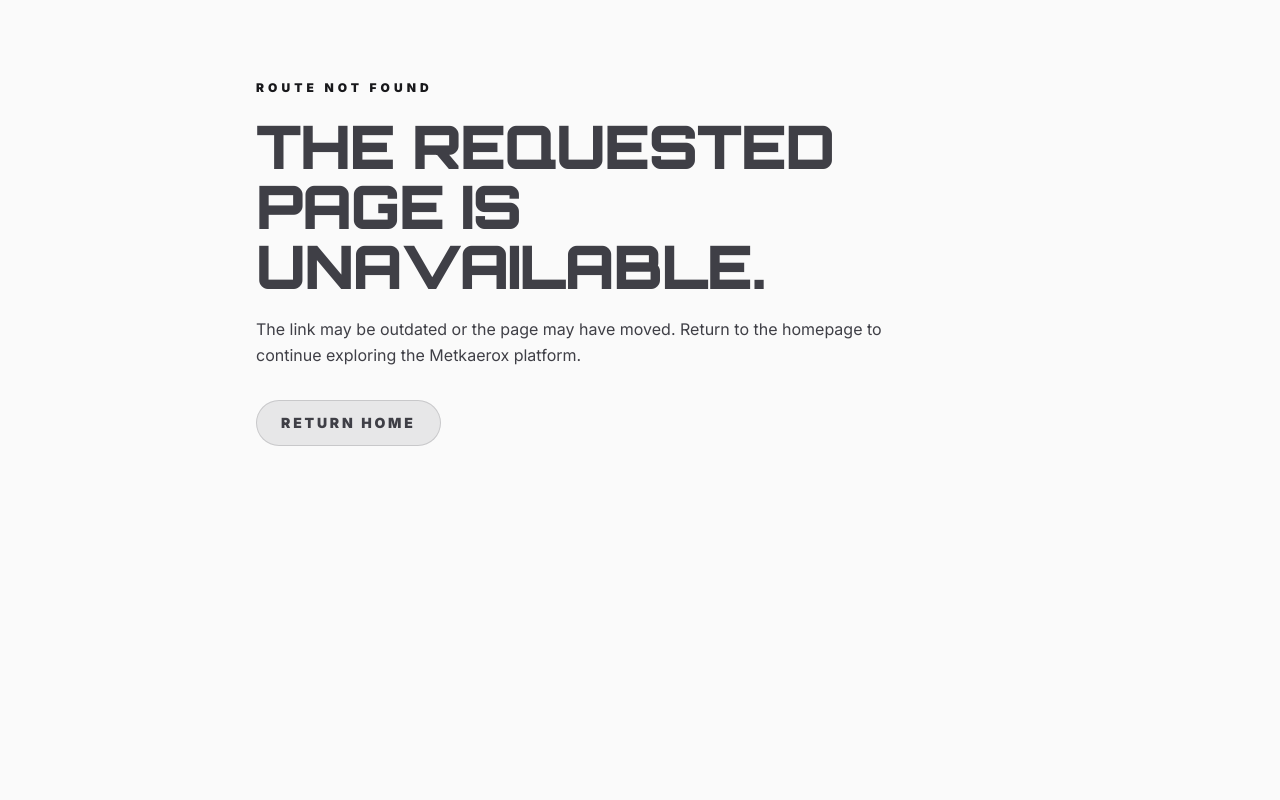
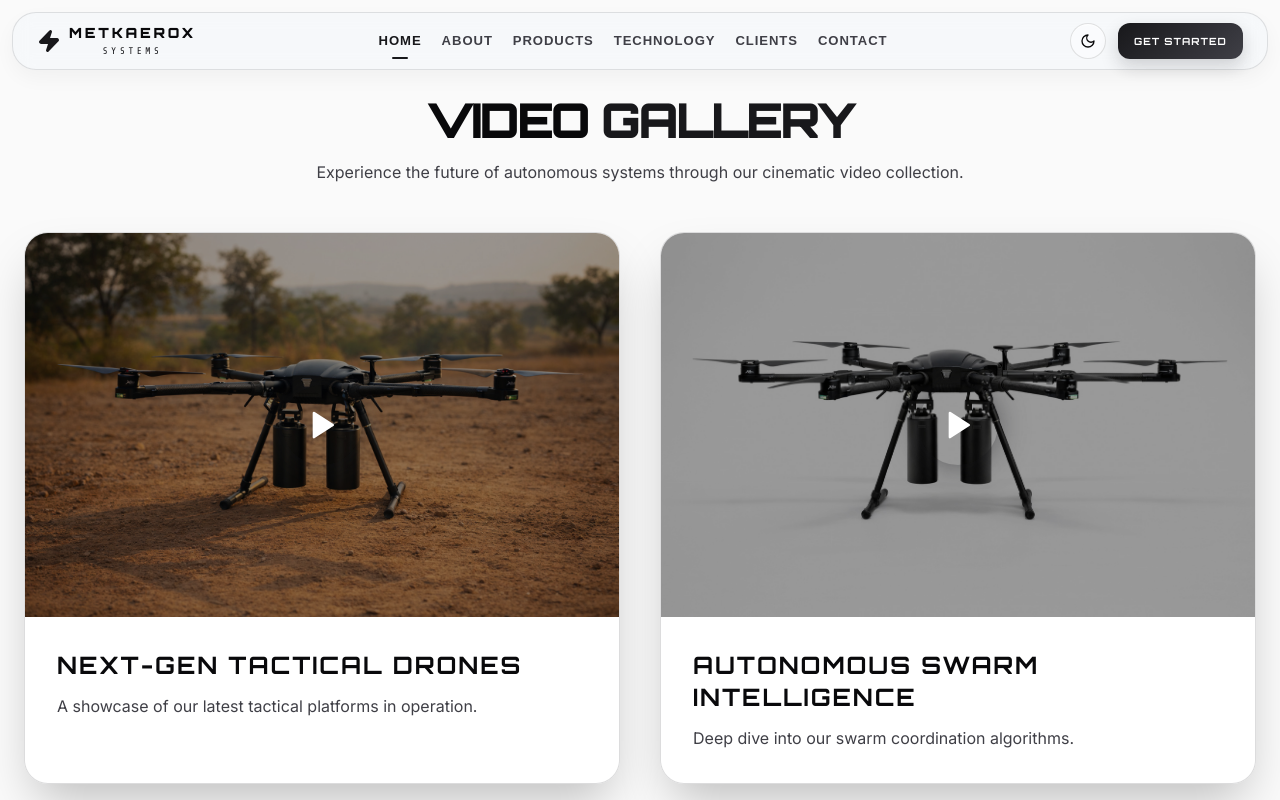
Before and after one commit to OmkarLinge/Metkaerox_Systems, a Next.js app: page /gallery/videos in a window 1280 px wide. Before the commit this address had no page. Shown: the top 800 px of the page. Built offline with nearby package versions, Linux system fonts and the light colour scheme.

Commit message:
feat: add gallery pages with image and video sections

```diff
--- /dev/null
+++ b/app/gallery/images/page.tsx
@@ -0,0 +1,87 @@
+"use client";
+
+import { useState, useEffect } from "react";
+import Navbar from "@/components/Navbar";
+import Footer from "@/components/Footer";
+import { imageGallery } from "@/data/gallery";
+import { motion } from "framer-motion";
+import Image from "next/image";
+
+import { useTheme } from "@/components/ClientLayout";
+
+export default function ImageGalleryPage() {
+  return (
+    <main className="min-h-screen pt-24 pb-12 overflow-hidden" style={{ backgroundColor: "var(--bg)", color: "var(--text)" }}>
+      <Navbar />
+
+      <div className="container mx-auto px-6">
+        <header className="mb-12 text-center">
+          <motion.h1
+            initial={{ opacity: 0, y: 20 }}
+            animate={{ opacity: 1, y: 0 }}
+            className="text-4xl md:text-5xl font-black mb-4 uppercase tracking-tighter"
+            style={{ fontFamily: "'Orbitron', sans-serif" }}
+          >
+            Image <span className="text-accent">Gallery</span>
+          </motion.h1>
+          <motion.p
+            initial={{ opacity: 0, y: 20 }}
+            animate={{ opacity: 1, y: 0 }}
+            transition={{ delay: 0.1 }}
+            className="text-muted max-w-2xl mx-auto"
+          >
+            Capturing the precision and power of Metkaerox unmanned aerial systems across diverse environments.
+          </motion.p>
+        </header>
+
+        <div className="grid grid-cols-1 md:grid-cols-2 lg:grid-cols-3 gap-8">
+          {imageGallery.map((item, index) => (
+            <motion.div
+              key={item.id}
+              initial={{ opacity: 0, scale: 0.9 }}
+              animate={{ opacity: 1, scale: 1 }}
+              transition={{ delay: index * 0.1 }}
+              className="group relative rounded-2xl overflow-hidden border border-accent bg-card-bg shadow-lg hover:shadow-accent/20 transition-all duration-500"
+            >
+              <div className="relative h-64 w-full overflow-hidden">
+                <Image
+                  src={item.image}
+                  alt={item.title}
+                  fill
+                  className="object-cover transition-transform duration-700 group-hover:scale-110"
+                />
+                <div className="absolute inset-0 bg-gradient-to-t from-black/80 via-transparent to-transparent opacity-0 group-hover:opacity-100 transition-opacity duration-500 flex flex-col justify-end p-6">
+                  <span className="text-[0.6rem] font-bold tracking-[0.2em] text-accent uppercase mb-1">
+                    {item.category}
+                  </span>
+                  <p className="text-white text-sm font-medium leading-tight">
+                    {item.description}
+                  </p>
+                </div>
+              </div>
+              <div className="p-5 border-t border-accent/10">
+                <h3 className="font-display text-lg font-bold tracking-tight mb-2 uppercase">
+                  {item.title}
+                </h3>
+              </div>
+            </motion.div>
+          ))}
+        </div>
+      </div>
+
+      <div className="mt-20">
+        <Footer />
+      </div>
+
+      <style
+        dangerouslySetInnerHTML={{
+          __html: `
+        .bg-card-bg { background-color: var(--card-bg); }
+        .text-accent { color: var(--accent); }
+        .border-accent { border-color: var(--border); }
+      `,
+        }}
+      />
+    </main>
+  );
+}
--- /dev/null
+++ b/app/gallery/videos/page.tsx
@@ -0,0 +1,126 @@
+"use client";
+
+import { useState, useEffect } from "react";
+import Navbar from "@/components/Navbar";
+import Footer from "@/components/Footer";
+import { videoGallery } from "@/data/gallery";
+import { motion, AnimatePresence } from "framer-motion";
+import Image from "next/image";
+import { Play, X } from "lucide-react";
+
+import { useTheme } from "@/components/ClientLayout";
+
+export default function VideoGalleryPage() {
+  const [activeVideo, setActiveVideo] = useState<string | null>(null);
+
+  return (
+    <main className="min-h-screen pt-24 pb-12 overflow-hidden" style={{ backgroundColor: "var(--bg)", color: "var(--text)" }}>
+      <Navbar />
+
+      <div className="container mx-auto px-6">
+        <header className="mb-12 text-center">
+          <motion.h1
+            initial={{ opacity: 0, y: 20 }}
+            animate={{ opacity: 1, y: 0 }}
+            className="text-4xl md:text-5xl font-black mb-4 uppercase tracking-tighter"
+            style={{ fontFamily: "'Orbitron', sans-serif" }}
+          >
+            Video <span className="text-accent">Gallery</span>
+          </motion.h1>
+          <motion.p
+            initial={{ opacity: 0, y: 20 }}
+            animate={{ opacity: 1, y: 0 }}
+            transition={{ delay: 0.1 }}
+            className="text-muted max-w-2xl mx-auto"
+          >
+            Experience the future of autonomous systems through our cinematic video collection.
+          </motion.p>
+        </header>
+
+        <div className="grid grid-cols-1 md:grid-cols-2 gap-10">
+          {videoGallery.map((item, index) => (
+            <motion.div
+              key={item.id}
+              initial={{ opacity: 0, x: index % 2 === 0 ? -30 : 30 }}
+              whileInView={{ opacity: 1, x: 0 }}
+              viewport={{ once: true }}
+              transition={{ duration: 0.6, delay: index * 0.1 }}
+              className="group relative flex flex-col rounded-3xl overflow-hidden border border-accent bg-card-bg shadow-2xl transition-all duration-500"
+            >
+              <div
+                className="relative h-72 md:h-96 w-full cursor-pointer overflow-hidden"
+                onClick={() => setActiveVideo(item.videoUrl)}
+              >
+                <Image
+                  src={item.thumbnail}
+                  alt={item.title}
+                  fill
+                  className="object-cover transition-transform duration-700 group-hover:scale-105"
+                />
+                <div className="absolute inset-0 bg-black/40 group-hover:bg-black/20 transition-colors duration-500 flex items-center justify-center">
+                  <div className="w-20 h-20 rounded-full bg-accent/90 flex items-center justify-center text-white shadow-[0_0_30px_rgba(var(--accent-rgb),0.5)] group-hover:scale-110 transition-transform duration-300">
+                    <Play size={32} fill="currentColor" />
+                  </div>
+                </div>
+              </div>
+              <div className="p-8">
+                <h3 className="font-display text-2xl font-bold tracking-tight mb-3 uppercase">
+                  {item.title}
+                </h3>
+                <p className="text-muted leading-relaxed">
+                  {item.description}
+                </p>
+              </div>
+            </motion.div>
+          ))}
+        </div>
+      </div>
+
+      {/* Video Modal */}
+      <AnimatePresence>
+        {activeVideo && (
+          <motion.div
+            initial={{ opacity: 0 }}
+            animate={{ opacity: 1 }}
+            exit={{ opacity: 0 }}
+            className="fixed inset-0 z-[1000] flex items-center justify-center bg-black/90 p-4 md:p-12"
+          >
+            <button
+              className="absolute top-6 right-6 text-white hover:text-accent transition-colors duration-300"
+              onClick={() => setActiveVideo(null)}
+            >
+              <X size={32} />
+            </button>
+            <motion.div
+              initial={{ scale: 0.9, y: 20 }}
+              animate={{ scale: 1, y: 0 }}
+              exit={{ scale: 0.9, y: 20 }}
+              className="relative w-full max-w-5xl aspect-video rounded-2xl overflow-hidden shadow-2xl border border-white/10"
+            >
+              <iframe
+                src={activeVideo}
+                className="w-full h-full"
+                allow="accelerometer; autoplay; clipboard-write; encrypted-media; gyroscope; picture-in-picture"
+                allowFullScreen
+              ></iframe>
+            </motion.div>
+          </motion.div>
+        )}
+      </AnimatePresence>
+
+      <div className="mt-20">
+        <Footer />
+      </div>
+
+      <style
+        dangerouslySetInnerHTML={{
+          __html: `
+        .bg-card-bg { background-color: var(--card-bg); }
+        .text-accent { color: var(--accent); }
+        .border-accent { border-color: var(--border); }
+      `,
+        }}
+      />
+    </main>
+  );
+}
```
